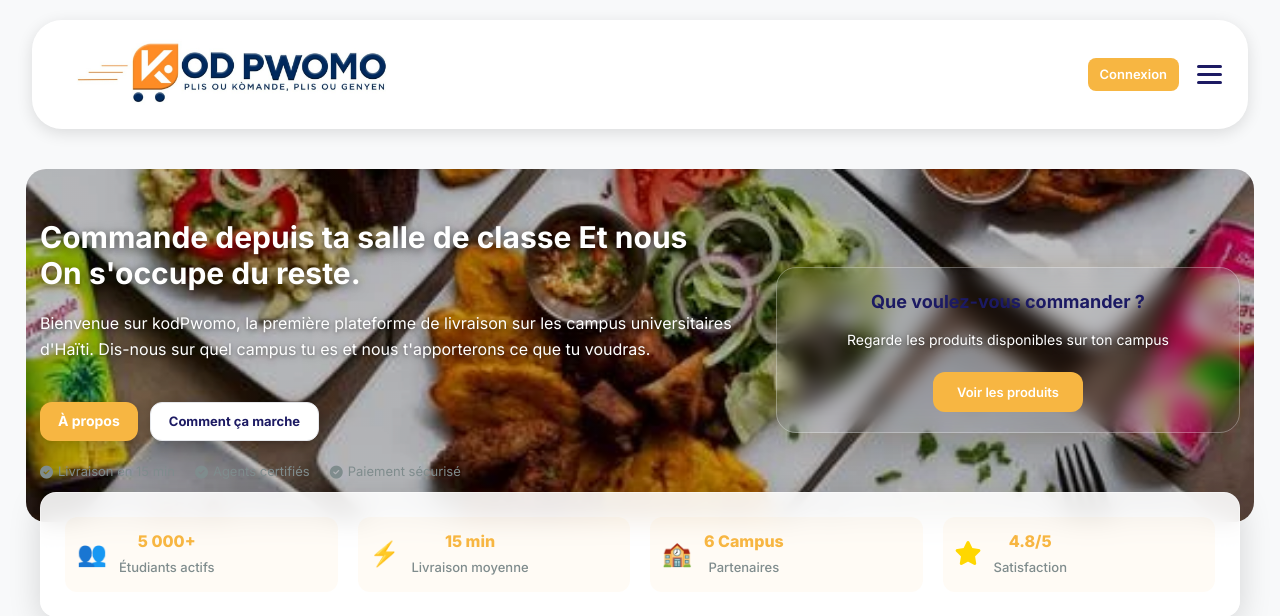
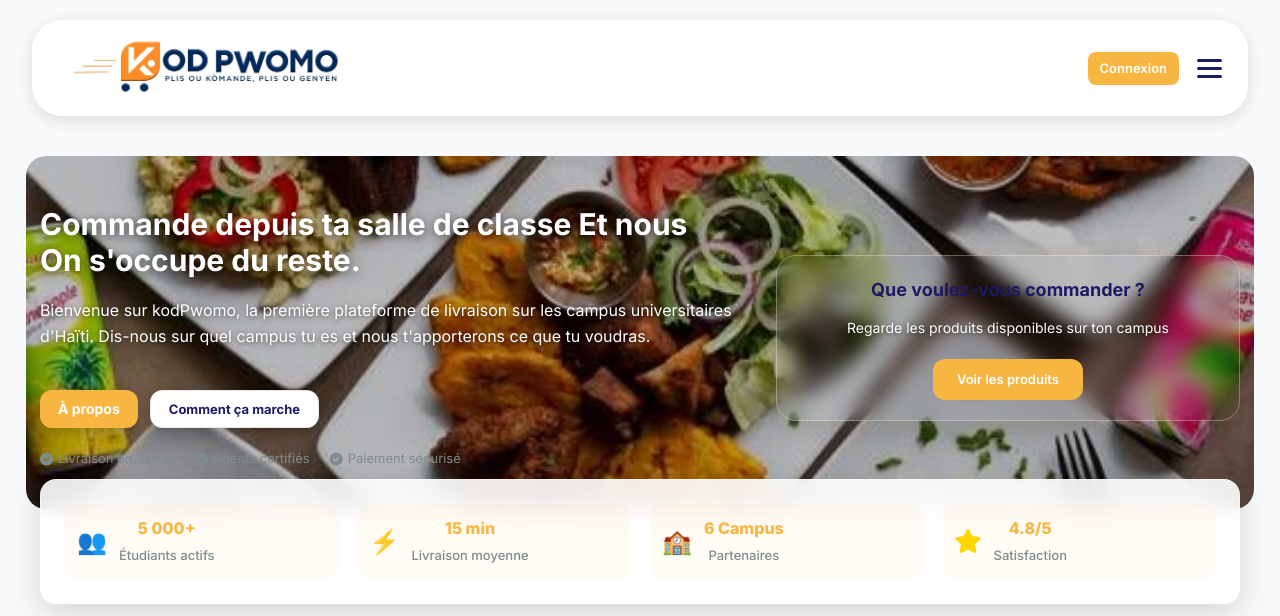
Before and after one commit to self-007/kodPwomo, a PHP site: page /kodpwomo/ in a window 1280 px wide. Shown: the top 616 px of the page. Run offline with PHP 8.4, Linux system fonts and the light colour scheme.

Commit message:
header responsivity

```diff
--- a/index.php
+++ b/index.php
@@ -71,7 +71,12 @@
             color: var(--primary);
         }
 
-        .logo img { height: auto; border-radius: 8px; width: 50%; }
+        .logo img {
+            height: auto;
+            border-radius: 8px;
+            width: 5%;
+
+        }
 
         /* Hamburger Menu */
         .hamburger-btn {
@@ -168,29 +173,28 @@
             font-weight: 700 !important;
         }
 
+        .header-connection-btn {
+            display: inline-block;
+        }
+
         /* Media queries - Logo responsive */
         @media (max-width: 480px) {
-            .logo img { width: 55%; }
+            .logo img { width: 75% !important; }
+            .header-connection-btn { display: none !important; }
+            .hamburger-btn { display: flex; }
         }
 
         @media (min-width: 481px) and (max-width: 768px) {
-            .logo img { width: 45%; }
+            .logo img { width: 65% !important; }
+            .header-connection-btn { display: none !important; }
+            .hamburger-btn { display: flex; }
         }
 
         @media (min-width: 769px) {
-            .logo img { width: 35%; }
-            .single-btn {
-                display: inline-block;
-            }
-            .mobile-login {
-                display: none;
-            }
-        }
-
-        @media (max-width: 768px) {
-            .hamburger-btn {
-                display: flex;
-            }
+            .logo img { width: 30% !important; }
+            .single-btn { display: inline-block; }
+            .mobile-login { display: none; }
+            .header-connection-btn { display: inline-block; }
         }
 
         .btn {
@@ -819,7 +823,7 @@
                 grid-template-columns: 1fr;
                 gap: 20px;
             }
-            .logo img { height: auto; border-radius: 8px; width: 35%; }
+            .logo img { height: auto; border-radius: 8px; width: 5%; }
         }
 
         .footer-section h4 {
@@ -939,7 +943,7 @@
                 <img src="image/logo/logo1.1.jpg" alt="kodPwomo">
             </div>
             <div style="display: flex; gap: 10px; align-items: center;">
-                <a href="login.php" class="btn btn-primary single-btn">Connexion</a>
+                <a href="login.php" class="btn btn-primary header-connection-btn">Connexion</a>
                 <button class="hamburger-btn" id="hamburgerBtn">
                     <span></span>
                     <span></span>
@@ -949,8 +953,6 @@
 
             <!-- Dropdown Menu -->
             <div class="dropdown-menu" id="dropdownMenu">
-                <a href="login.php" class="mobile-login"><i class="fas fa-sign-in-alt" style="vertical-align: middle; margin-right: 8px;"></i>Connexion</a>
-                <hr>
                 <a href="#accueil"><i class="fas fa-home" style="vertical-align: middle; margin-right: 8px;"></i>Accueil</a>
                 <a href="#services"><i class="fas fa-cubes" style="vertical-align: middle; margin-right: 8px;"></i>Services</a>
                 <a href="#products"><i class="fas fa-shopping-bag" style="vertical-align: middle; margin-right: 8px;"></i>Produits</a>
@@ -959,6 +961,8 @@
                 <hr>
                 <a href="boutique.php"><i class="fas fa-store" style="vertical-align: middle; margin-right: 8px;"></i>Boutique</a>
                 <a href="agent.php"><i class="fas fa-bicycle" style="vertical-align: middle; margin-right: 8px;"></i>Devenir agent</a>
+                <hr>
+                <a href="login.php" style="color: var(--primary); font-weight: 700;"><i class="fas fa-sign-in-alt" style="vertical-align: middle; margin-right: 8px;"></i>Connexion</a>
                 <hr>
                 <a href="#contact"><i class="fas fa-phone" style="vertical-align: middle; margin-right: 8px;"></i>Contact</a>
             </div>
```
